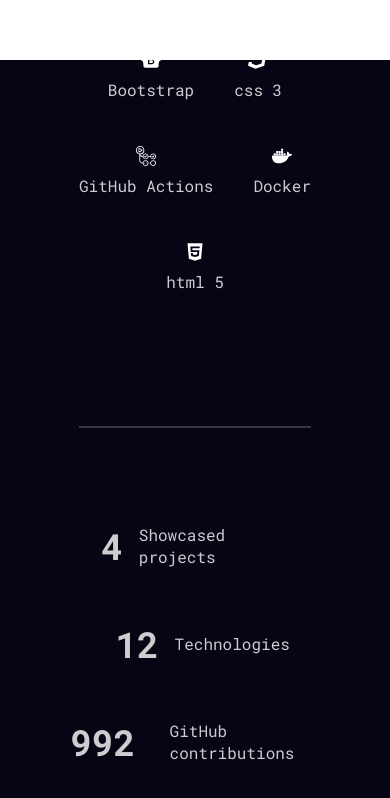
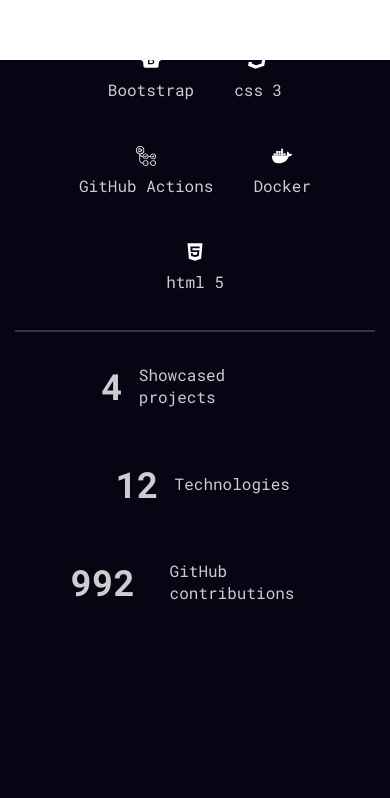
Before and after one commit to TereseBo/portfolio2, a Next.js app: page / in a window 390 px wide. Shown: the part 1628-2426 px from the top of the page. After the commit the page ends 2264 px from the top, so only its background shows below. Built offline with nearby package versions, Linux system fonts and the light colour scheme.

Commit message:
Minor styling fixes

```diff
--- a/app/page.jsx
+++ b/app/page.jsx
@@ -48,7 +48,7 @@ export default function Home() {
       <Skills />
       {/*Divider*/}
       <div className="container mx-auto">
-        <div className="border border-white/20 m-16"></div>
+        <div className="border border-white/20 md:m-16"></div>
       </div>
       <Statistics />
     </section>
--- a/components/Skills.jsx
+++ b/components/Skills.jsx
@@ -3,7 +3,7 @@ import Link from "next/link"
 
 export function Skills() {
     return (
-        <section className="pt-4 pb-12 xl:pt-0 xl:pb-0">
+        <section className="py-4 xl:pt-0 xl:pb-0">
             <div className="container mx-auto md:flex items-baseline justify-center ">
                 <div className="flex flex-col gap-1 items-center justify-start text-accent py-4 text-nowrap">
                     <div className="md:w-[20px] md:h-[20px]">
--- a/components/Statistics.jsx
+++ b/components/Statistics.jsx
@@ -10,7 +10,7 @@ import { myStats } from "@/constants/aboutme"
 export function Statistics() {
     const [showPrefix, setShowPrefix] = useState(false)
     return (
-        <section className="pt-4 pb-12 xl:pt-0 xl:pb-0">
+        <section className="py-4 md:pb-12 xl:pt-0">
             <div className="container mx-auto">
                 <div className="flex flex-wrap justify-around gap-6 max-w-[80vw] mx-auto xl:max-w-none">
                     {myStats.map((stat, index) => {
```
